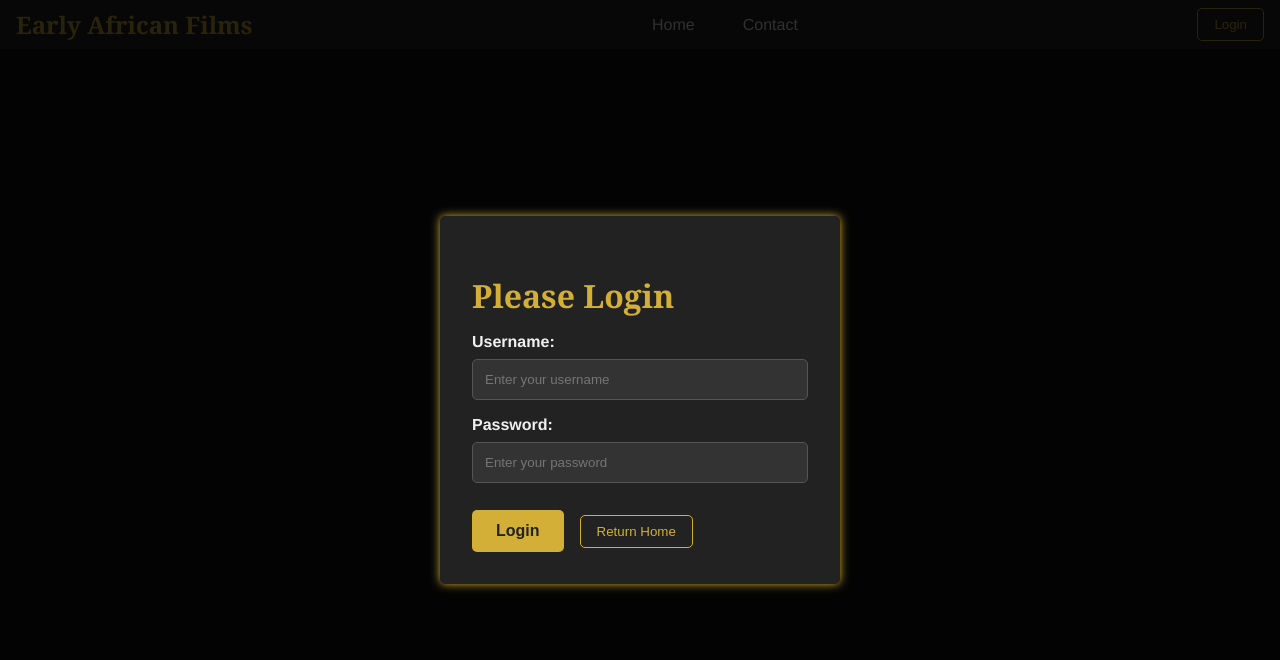
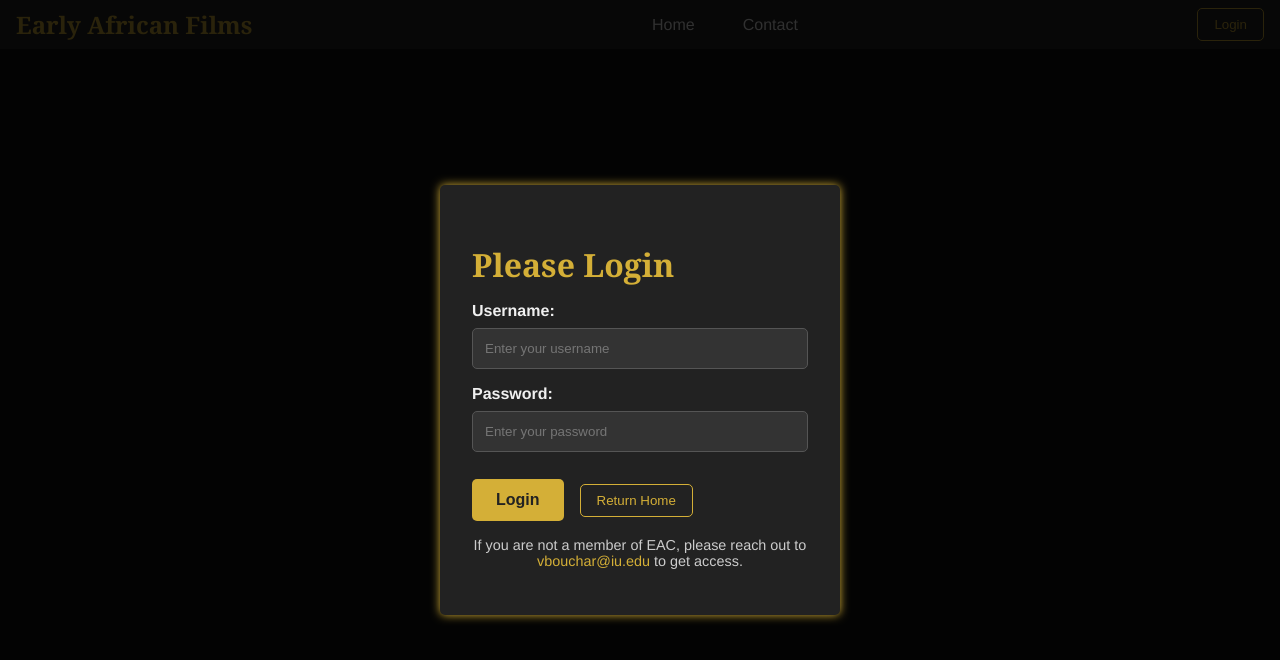
Before and after one commit to RajayR2000/film-database-frontend, a React (Create React App) app: page /movie/1 in a window 1280 px wide. Shown: the top 660 px of the page. Built offline with nearby package versions, Linux system fonts and the light colour scheme.

Commit message:
add message in the login modal

```diff
--- a/src/components/LoginModal.tsx
+++ b/src/components/LoginModal.tsx
@@ -59,6 +59,12 @@ const LoginModal: React.FC<LoginModalProps> = ({ onClose }) => {
         <button className="close-button" onClick={onClose}>
           Return Home
         </button>
+        <div className="additional-info">
+          <p>
+            If you are not a member of EAC, please reach out to{' '}
+            <a href="mailto:your-email@example.com">vbouchar@iu.edu</a> to get access.
+          </p>
+        </div>
       </div>
     </div>
   );
--- a/src/styles/LoginModal.css
+++ b/src/styles/LoginModal.css
@@ -98,3 +98,19 @@
     background-color: #d4af37;
     color: #222;
   }
+  /* LoginModal.css additional styles */
+.additional-info {
+  margin-top: 1rem;
+  text-align: center;
+  font-size: 0.9rem;
+  color: #ccc; /* Adjust to match your theme */
+}
+
+.additional-info a {
+  color: #d4af37; /* Accent color similar to your theme */
+  text-decoration: none;
+}
+
+.additional-info a:hover {
+  text-decoration: underline;
+}
```
